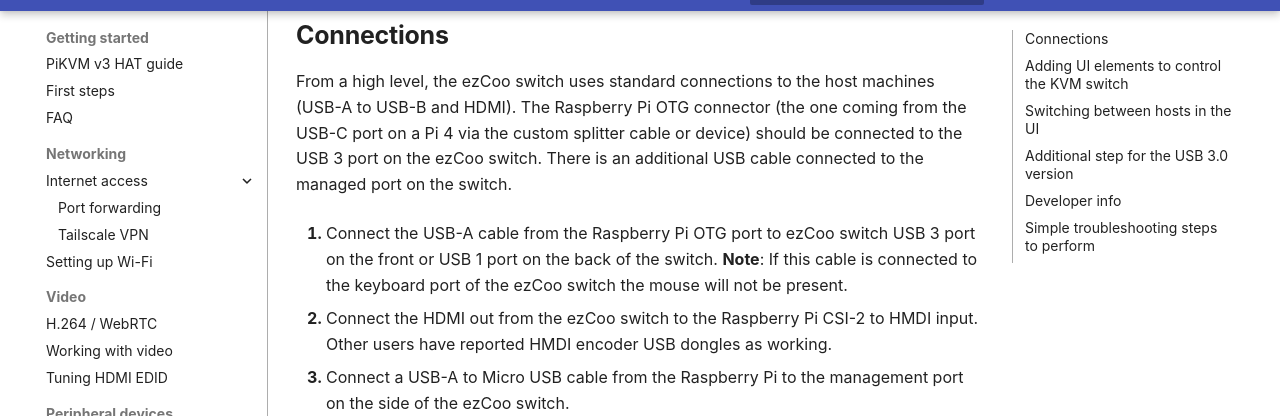
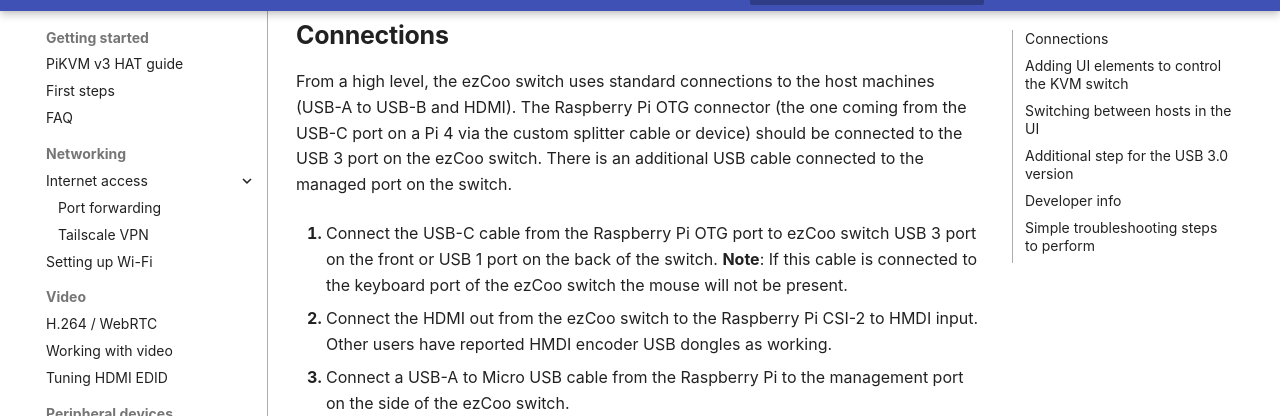
Before and after one commit to pikvm/pikvm, an MkDocs documentation site: the page built from docs/ezcoo.md, in a window 1280 px wide and 900 px high, scrolled down 638 px. Shown: the part 37-453 px from the top of the window. Built offline with MkDocs 1.6.1 and Material for MkDocs 9.7.7, drawn with Linux system fonts in a browser that asks for light colours; some web fonts are replaced; comment, search, counter and statistics services are not loaded.

```diff
--- a/docs/ezcoo.md
+++ b/docs/ezcoo.md
@@ -13,7 +13,7 @@ The ezCoo managed switch can be controlled by PiKVM to allow it to connect to mu
 
 From a high level, the ezCoo switch uses standard connections to the host machines (USB-A to USB-B and HDMI). The Raspberry Pi OTG connector (the one coming from the USB-C port on a Pi 4 via the custom splitter cable or device) should be connected to the USB 3 port on the ezCoo switch. There is an additional USB cable connected to the managed port on the switch.
 
-1. Connect the USB-A cable from the Raspberry Pi OTG port to ezCoo switch USB 3 port on the front or USB 1 port on the back of the switch. **Note**: If this cable is connected to the keyboard port of the ezCoo switch the mouse will not be present.
+1. Connect the USB-C cable from the Raspberry Pi OTG port to ezCoo switch USB 3 port on the front or USB 1 port on the back of the switch. **Note**: If this cable is connected to the keyboard port of the ezCoo switch the mouse will not be present.
 
 2. Connect the HDMI out from the ezCoo switch to the Raspberry Pi CSI-2 to HMDI input. Other users have reported HMDI encoder USB dongles as working.
 
```
